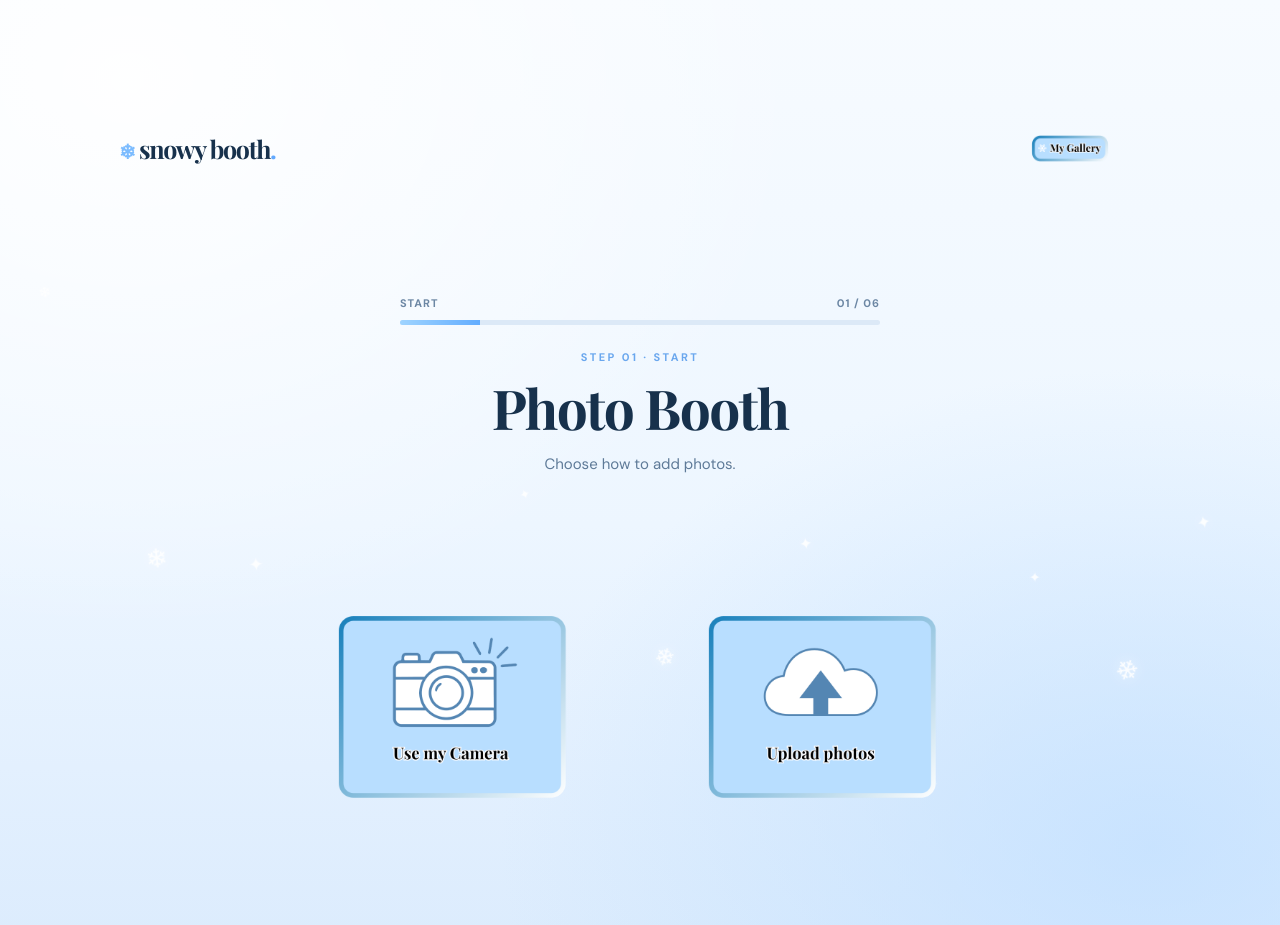
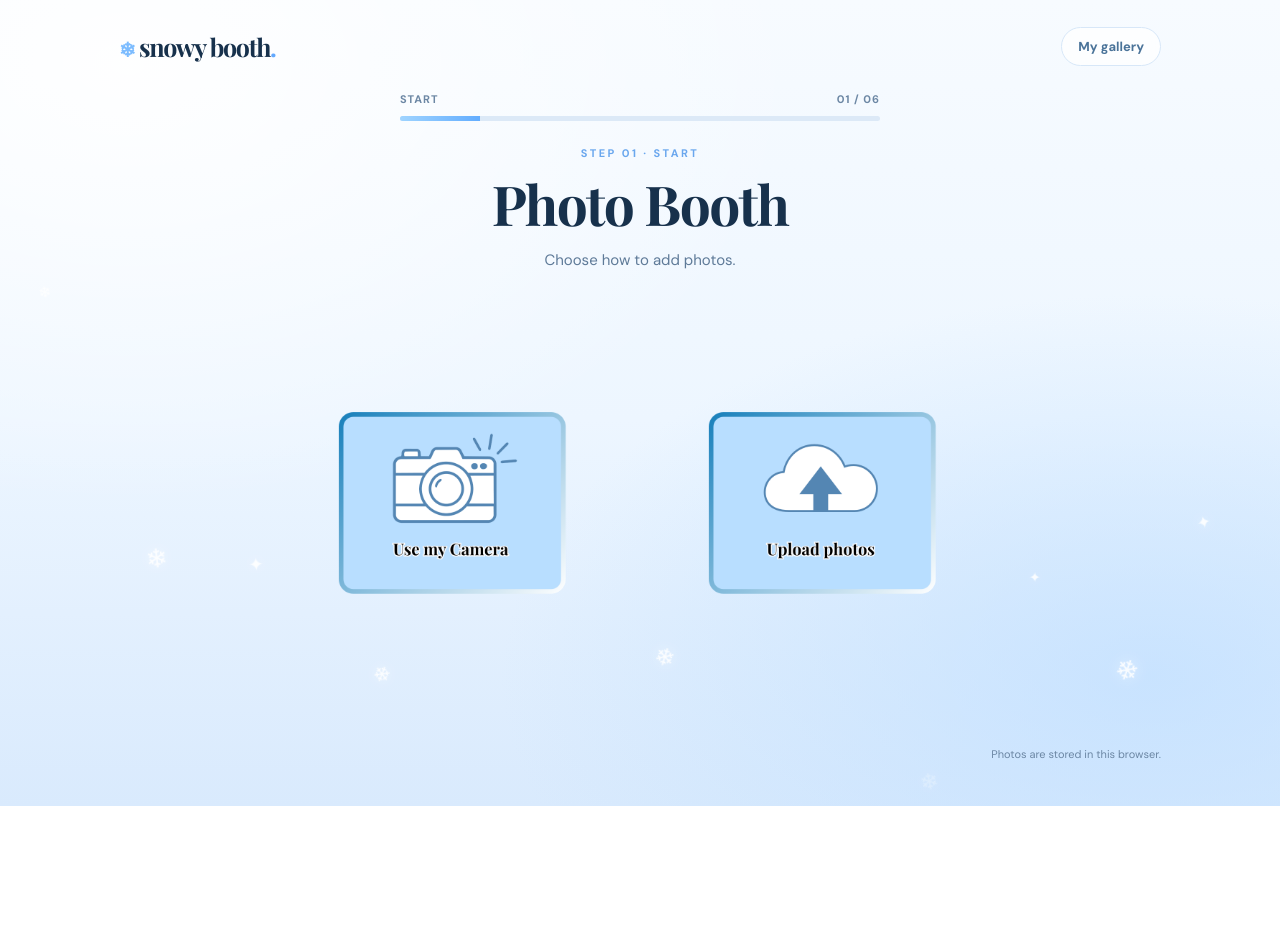
Before and after one commit to alicia392/A-Freeze-in-Time---Snowglobe, a plain HTML site: page index.html in a window 1280 px wide. Shown: the top 925 px of the page. After the commit the page ends 806 px from the top, so only its background shows below. Drawn offline with nearby package versions, Linux system fonts and the light colour scheme.

Commit message:
Refactor gallery link in index.html

```diff
--- a/index.html
+++ b/index.html
@@ -30,12 +30,9 @@
             >.</span
           >
         </div>
-        <a
-          class="gallery-top-link image-gallery-link"
-          href="gallery.html"
-          aria-label="Open gallery"
-          ><img src="assets/gallery-button.png" alt="My Gallery"
-        /></a>
+        <a class="gallery-top-link" href="gallery.html">
+          My gallery
+        </a>
       </header>
       <div class="progress-wrap">
         <div class="progress-label">
```
